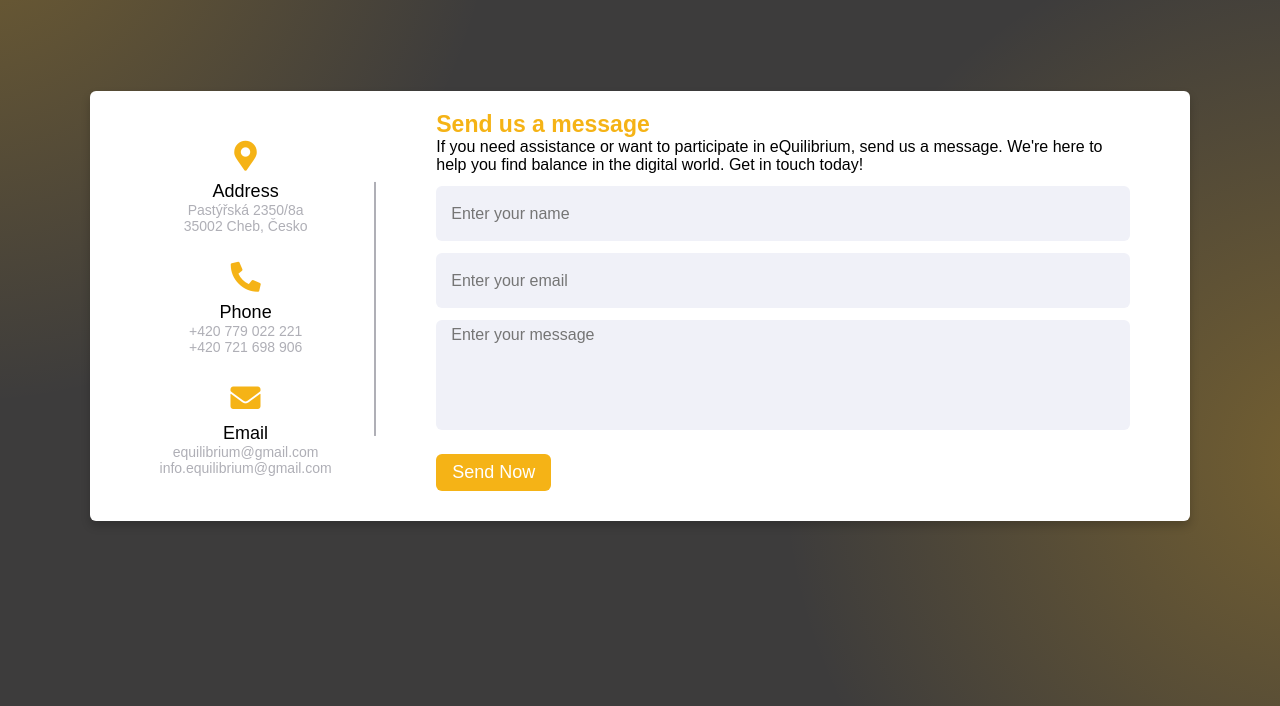
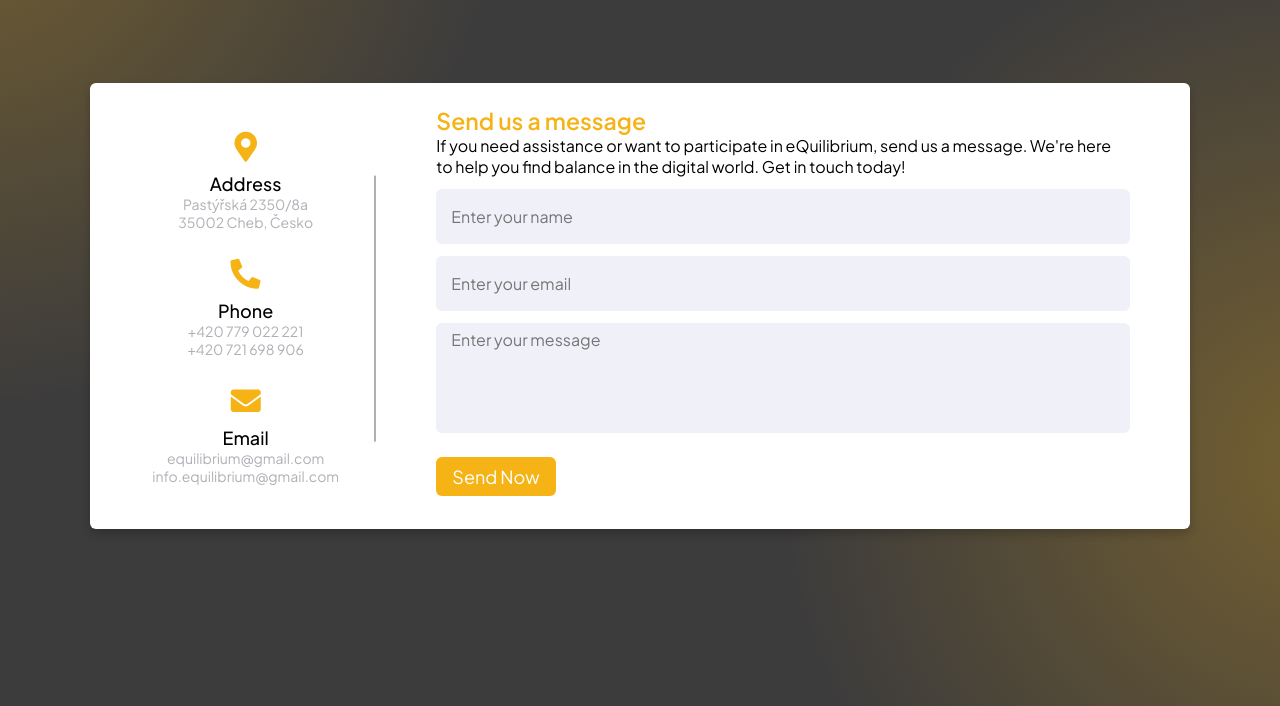
Before and after one commit to dunkaales/dochazimikava, a plain HTML site: page contact.html in a window 1280 px wide. Shown: the part 94-800 px from the top of the page. Drawn offline with Linux system fonts and the light colour scheme.

Commit message:
Update contact.html

```diff
--- a/contact.html
+++ b/contact.html
@@ -5,6 +5,12 @@
     <link rel="stylesheet" href="files/contact.css" />
     <link rel="stylesheet" href="https://cdnjs.cloudflare.com/ajax/libs/font-awesome/5.15.2/css/all.min.css" />
     <meta name="viewport" content="width=device-width, initial-scale=1.0" />
+    <link rel="icon" href="Icon.ico">
+  <link rel="preconnect" href="https://fonts.googleapis.com">
+  <link rel="preconnect" href="https://fonts.gstatic.com" crossorigin>
+  <link rel="stylesheet" type="text/css" href="https://cdnjs.cloudflare.com/ajax/libs/font-awesome/5.15.1/css/all.min.css">
+  <link href="https://fonts.googleapis.com/css2?family=Plus+Jakarta+Sans:ital,wght@0,200;0,300;0,400;0,500;0,600;0,700;0,800;1,200;1,300;1,400;1,500;1,600;1,700;1,800&display=swap" rel="stylesheet">
+</head>
   </head>
   <body>
 
```
